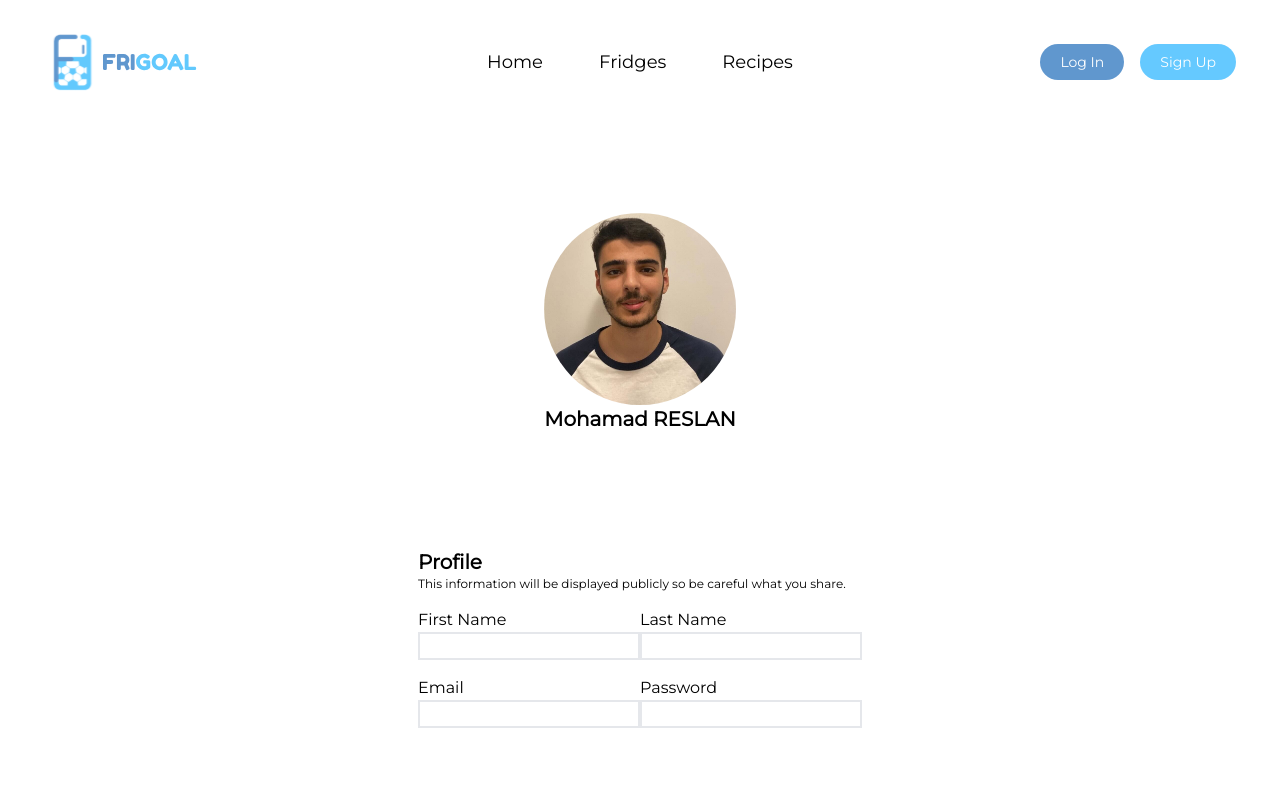
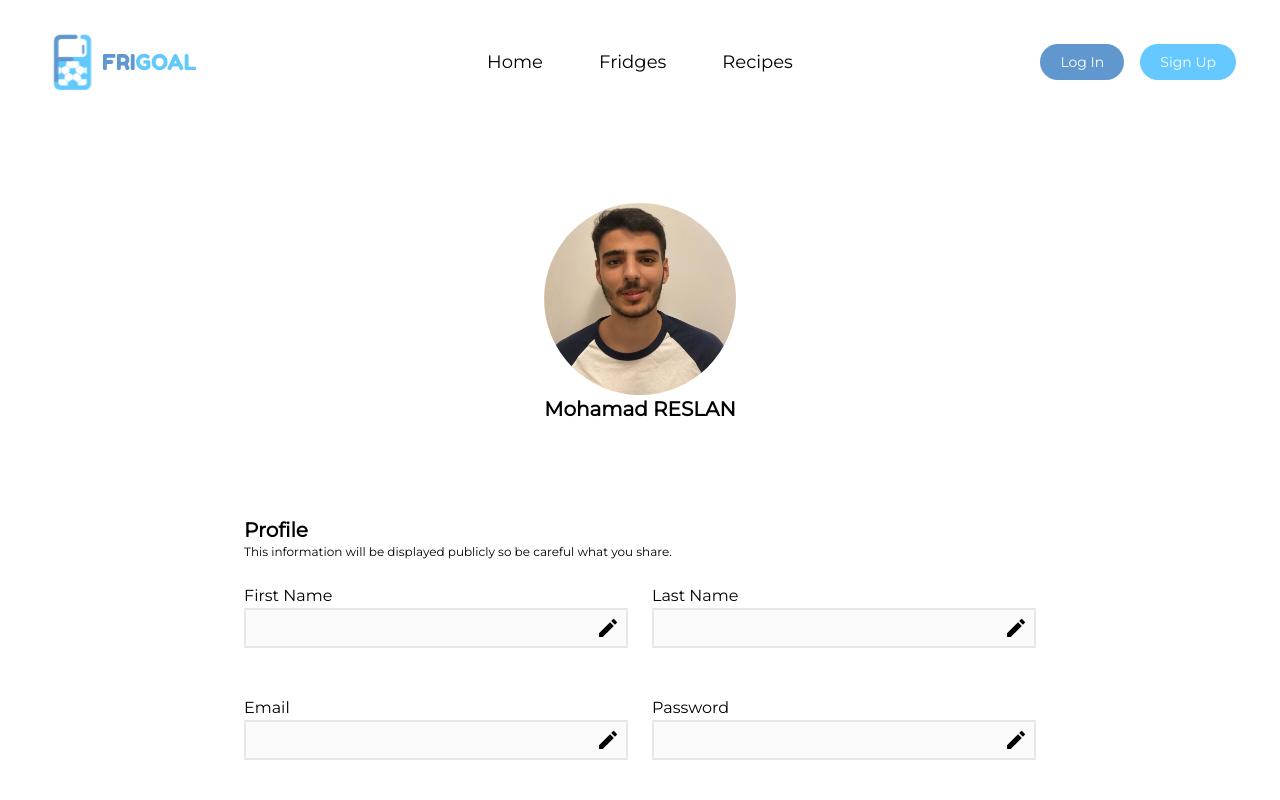
Before and after one commit to steven-van/frigoal, a React (Create React App) app: page / in a window 1280 px wide. Shown: the top 800 px of the page. Built offline with nearby package versions, Linux system fonts and the light colour scheme.

Commit message:
add style

```diff
--- a/package.json
+++ b/package.json
@@ -3,7 +3,11 @@
   "version": "0.1.0",
   "private": true,
   "dependencies": {
+    "@emotion/react": "^11.11.0",
+    "@emotion/styled": "^11.11.0",
     "@headlessui/react": "^1.7.14",
+    "@mui/icons-material": "^5.11.16",
+    "@mui/material": "^5.13.0",
     "@testing-library/react": "^13.4.0",
     "@testing-library/user-event": "^13.5.0",
     "react": "^18.2.0",
--- a/src/components/UI/Buttons.js
+++ b/src/components/UI/Buttons.js
@@ -1,11 +1,10 @@
-export const ActionButton = (props) => {
-  console.log(props.color);
+export const ActionButton = ({ color, title }) => {
   return (
     <div>
       <button
-        className={`grid place-items-center bg-[${props.color}] w-20 rounded-md text-center`}
+        className={`grid place-items-center bg-[${color}] w-20 rounded-md text-center`}
       >
-        {props.title}
+        {title}
       </button>
     </div>
   );
--- a/src/pages/Profile.js
+++ b/src/pages/Profile.js
@@ -1,14 +1,18 @@
+import { useState } from "react";
 import Logo from "../assets/imgs/png/OK.jpg";
 import { ActionButton } from "../components/UI/Buttons";
 import Footer from "../components/UI/Footer";
 import NavBar from "../components/UI/NavBar";
+import EditIcon from "@mui/icons-material/Edit";
 
 const Profile = ({ firstName, lastName, email, password }) => {
+  const [isModified, setModified] = useState(true);
+
   const inputItems = [
-    { label: "First Name", value: firstName },
-    { label: "Last Name", value: lastName },
-    { label: "Email", value: email },
-    { label: "Password", value: password },
+    { label: "First Name", value: firstName, type: "text" },
+    { label: "Last Name", value: lastName, type: "text" },
+    { label: "Email", value: email, type: "email" },
+    { label: "Password", value: password, type: "password" },
   ];
 
   return (
@@ -29,25 +33,37 @@ const Profile = ({ firstName, lastName, email, password }) => {
               share.
             </p>
           </div>
-          <div className="grid grid-cols-2">
+          <div className="grid grid-cols-2 gap-6">
             {inputItems.map((item) => (
-              <div className="mt-4">
+              <div className="mt-6 relative">
                 <div>{item.label}</div>
+                <div className="flex items-center">
                   <input
-                  className="border-2 border-black-900"
-                  type="text"
+                    autoFocus
+                    disabled={isModified}
+                    className="border-2 pl-2 border-black-900 relative h-10 w-96"
+                    type={item.type}
                     value={item.value}
                     id="name"
                     name="name"
                     required
                   />
+                  <div
+                    className="absolute cursor-pointer right-0 pr-2"
+                    onClick={() => {
+                      setModified(!isModified);
+                    }}
+                  >
+                    <EditIcon />
+                  </div>
+                </div>
               </div>
             ))}
           </div>
         </div>
         <div className="flex space-x-5">
-          <ActionButton title="Cancel" />
-          <ActionButton title="Save" color="#24B26E" />
+          <ActionButton title="Cancel" color="white" />
+          <ActionButton title="Save" color="#74ceff" />
         </div>
       </div>
       <Footer />
```
Also changed, not shown: 1 other file (tests, documents, lock files or other folders). Lines whose indentation alone changed are shown as unchanged.
